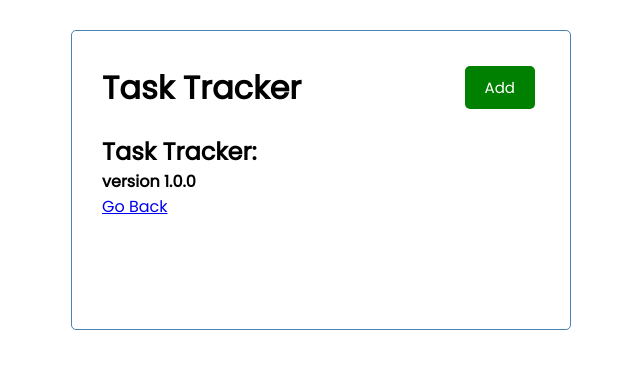
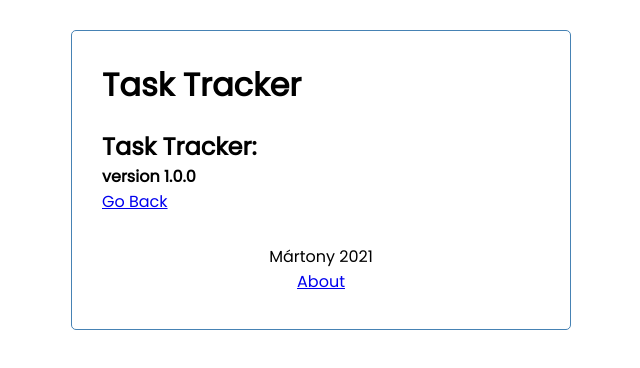
Before and after one commit to marcibaumel/Traversy_Media-Angular_Crash_Course_2021, an Angular app in the folder angular-crash/: page /about in a window 1280 px wide. Shown: the top 368 px of the page, without its empty margins (319-959 px from the left). Built offline with nearby package versions, Linux system fonts and the light colour scheme.

Commit message:
button hiding

```diff
--- a/angular-crash/src/app/app.component.html
+++ b/angular-crash/src/app/app.component.html
@@ -1,4 +1,5 @@
 <div class="container">
   <app-header></app-header>
   <router-outlet></router-outlet>
+  <app-footer></app-footer>
 </div>
--- a/angular-crash/src/app/components/footer/footer.component.css
+++ b/angular-crash/src/app/components/footer/footer.component.css
@@ -0,0 +1,4 @@
+footer{
+    margin-top: 30px;
+    text-align: center;
+}
--- a/angular-crash/src/app/components/footer/footer.component.html
+++ b/angular-crash/src/app/components/footer/footer.component.html
@@ -1 +1,4 @@
-<p>footer works!</p>
+<footer>
+    <p>Mártony 2021</p>
+    <a routerLink="/about">About</a>
+</footer>
--- a/angular-crash/src/app/components/header/header.component.html
+++ b/angular-crash/src/app/components/header/header.component.html
@@ -1,6 +1,6 @@
 <header>
     <h1>{{title}}</h1>
-    <app-button
+    <app-button *ngIf="hasRoute('/')"
         color="{{showAddTask ? 'red':'green'}}"
         text="{{showAddTask ? 'Close':'Add'}}"
         (btnClick)="toogleAddTask()">
--- a/angular-crash/src/app/components/header/header.component.ts
+++ b/angular-crash/src/app/components/header/header.component.ts
@@ -1,6 +1,7 @@
 import { Component, OnInit } from '@angular/core';
 import { UiService } from 'src/app/services/ui.service';
 import { Subscription } from 'rxjs';
+import { Router } from '@angular/router';
 @Component({
   selector: 'app-header',
   templateUrl: './header.component.html',
@@ -11,7 +12,7 @@ export class HeaderComponent implements OnInit {
   showAddTask: boolean = false;
   subscription: Subscription;
 
-  constructor(private uiService: UiService) {
+  constructor(private uiService: UiService, private router: Router) {
     this.subscription = this.uiService.onToggle().subscribe((value) => (this.showAddTask=value));
    }
 
@@ -21,4 +22,8 @@ export class HeaderComponent implements OnInit {
     this.uiService.toggleAddTask();
   }
 
+  hasRoute(route: string){
+    return this.router.url == route;
+  }
+
 }
```
